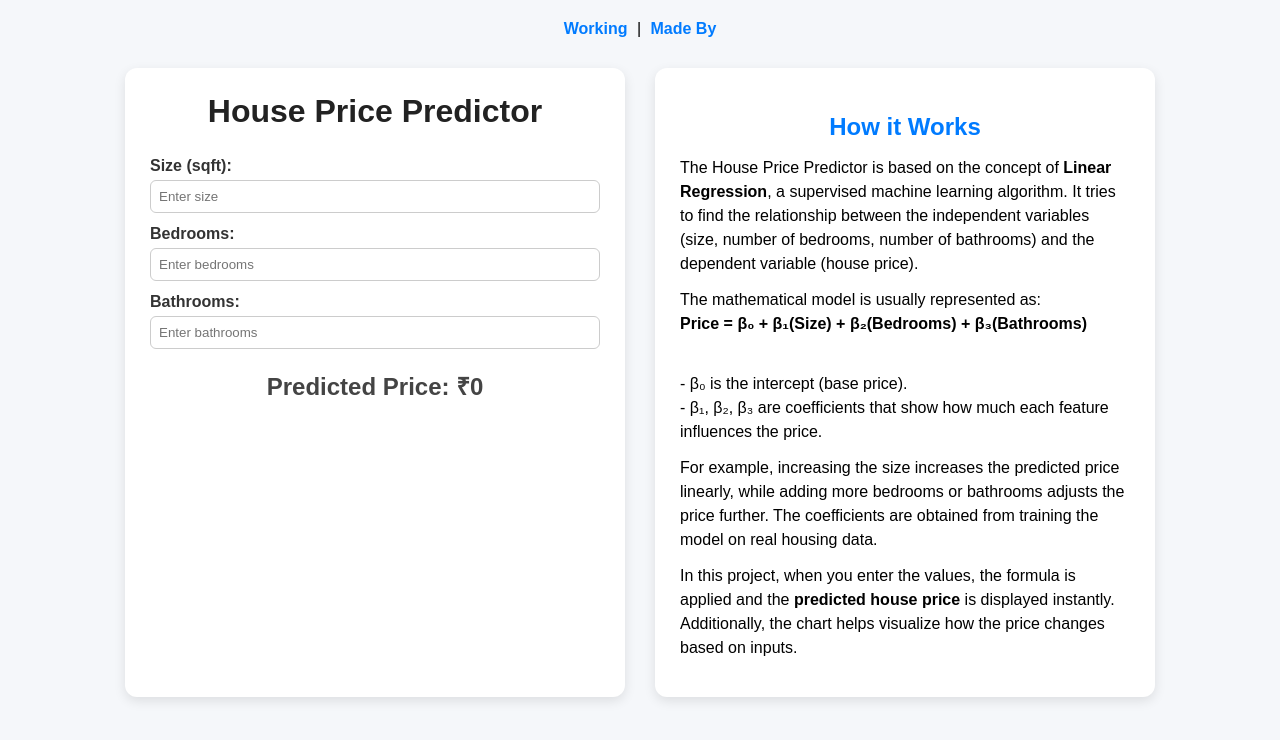
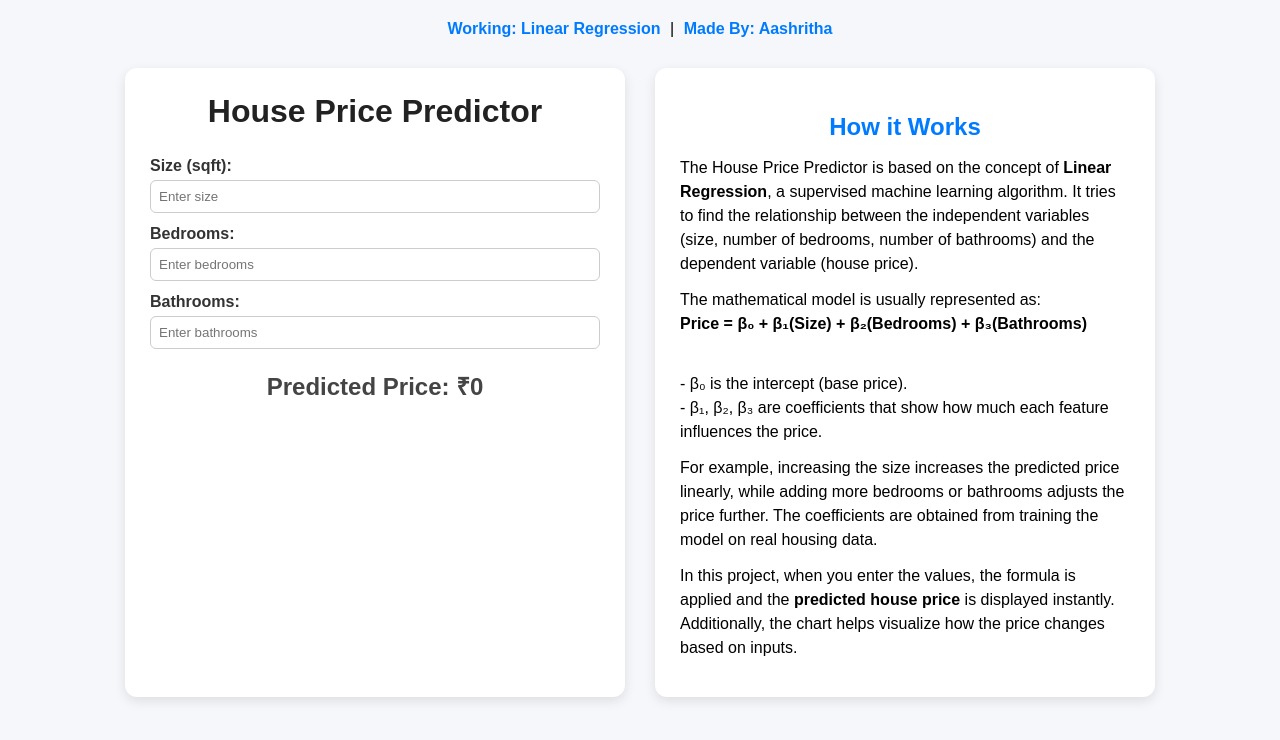
Before and after one commit to Aashritha014/house-price-predictor, a plain HTML site: page index.html in a window 1280 px wide. Drawn offline with nearby package versions, Linux system fonts and the light colour scheme.

Commit message:
Update index.html

```diff
--- a/index.html
+++ b/index.html
@@ -10,11 +10,11 @@
     <!-- Header with text links -->
     <header class="page-header">
         <a href="https://flash-bream-1cd.notion.site/Linear-Regression-15517bf3de1e80e592e4d92f078395f3?source=copy_link" target="_blank" class="header-link">
-            Working
+            Working: Linear Regression
         </a>
         |
         <a href="https://aashritha014.github.io/Blog-Page/" target="_blank" class="header-link">
-            Made By
+            Made By: Aashritha
         </a>
     </header>
 
```
